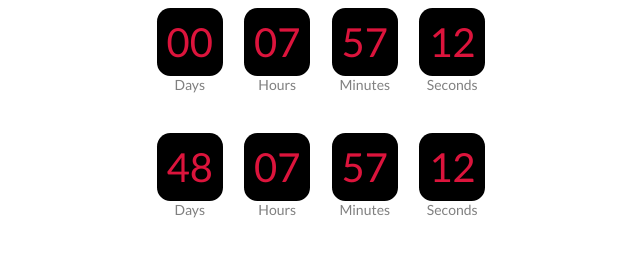
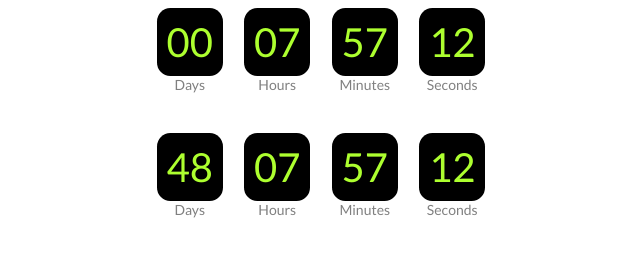
Before and after one commit to zaktitov/goit-js-hw-11-timer, a plain HTML site: page index.html in a window 1280 px wide. Shown: the whole page, without its empty margins (319-959 px from the left). Drawn offline with Linux system fonts and the light colour scheme.

Commit message:
newColor

```diff
--- a/styles.css
+++ b/styles.css
@@ -29,7 +29,7 @@ body > div:not(:last-child) {
 }
 
 .value {
-  color: crimson;
+  color: greenyellow;
   background-color: black;
   border-radius: 20%;
   font-size: 40px;
```
